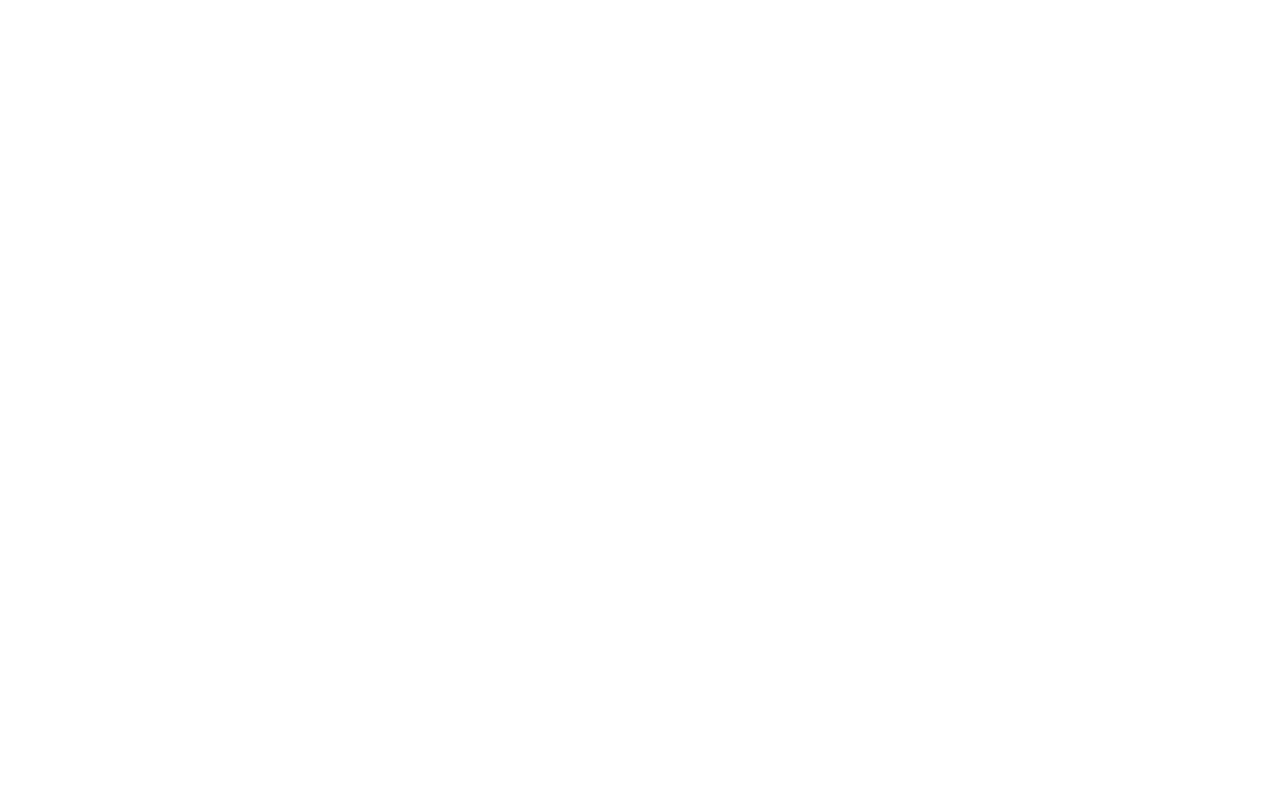
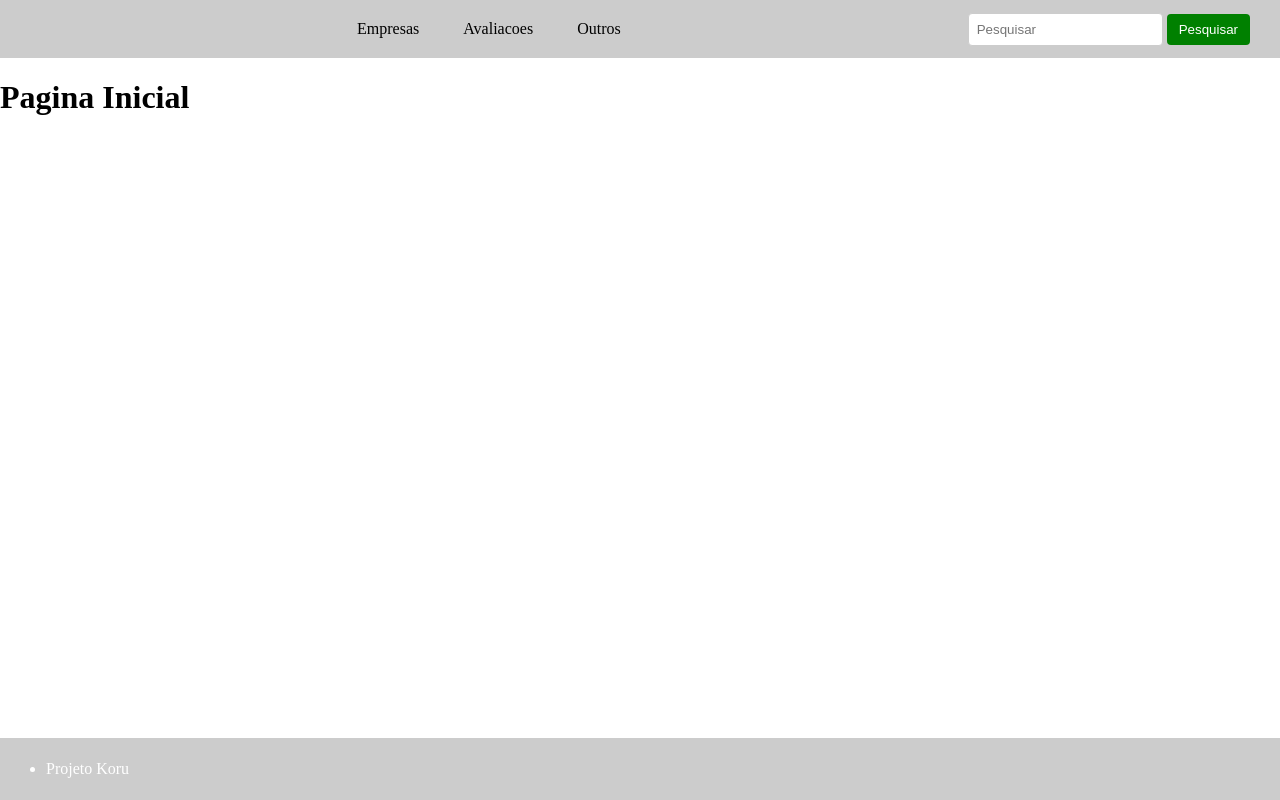
Before and after one commit to rodrigocps/Koru-gd, a Flask app: page / in a window 1280 px wide. Before the commit the page is empty. Run offline with Flask 3, Linux system fonts and the light colour scheme.

Commit message:
adicionar interface basica

```diff
--- a/app/__init__.py
+++ b/app/__init__.py
@@ -2,5 +2,4 @@
 
 app = Flask(__name__)
 
-
 from app import routes
--- /dev/null
+++ b/app/static/site.css
@@ -0,0 +1,64 @@
+body {
+    margin: 0;
+    display: flex;
+    flex-direction: column;
+    min-height: 100vh;
+}
+
+header {
+    padding: 10px;
+    display: flex;
+    align-items: center;
+    background-color: #ccc;
+}
+
+nav, .search-bar {
+    margin-left: auto;
+}
+
+header nav ul {
+    list-style-type: none;
+    padding: 0;
+    margin: 0;
+}
+
+header nav ul li {
+    display: inline;
+}
+
+header nav ul li a {
+    display: inline-block;
+    padding: 10px 20px;
+    color: black;
+    text-decoration: none;
+}
+
+.search-bar {
+    margin-left: auto;
+    margin-right: 20px;
+}
+
+.search-bar input[type="text"] {
+    padding: 8px;
+    border: 1px solid #ccc;
+    border-radius: 4px;
+}
+
+.search-bar button {
+    padding: 8px 12px;
+    background-color: green;
+    color: white;
+    border: none;
+    border-radius: 4px;
+    cursor: pointer;
+}
+
+main {
+    flex: 1;
+}
+
+footer {
+    background-color: #ccc;
+    color: white;
+    padding: 6px;
+}
--- a/app/templates/base.html
+++ b/app/templates/base.html
@@ -4,9 +4,38 @@
     <meta charset="UTF-8">
     <meta name="viewport" content="width=device-width, initial-scale=1.0">
     <title>{% block title %}Title{% endblock %}</title>
+    <link rel="stylesheet" type="text/css" href="{{ url_for('static', filename='site.css') }}">
 </head>
 <body>
+    <header>
+        <div class="logo">
+
+        </div>
+        <nav class="">
+            <ul>
+                <li><a href="{{ url_for('empresas')}}">Empresas</a></li>
+                <li><a href="">Avaliacoes</a></li>
+                <li><a href="">Outros</a></li>
+            </ul>
+        </nav>
+        <div class="search-bar">
+            <input type="text" placeholder="Pesquisar">
+            <button type="submit">Pesquisar</button>
+        </div>
+    </header>
+    <main>
+
     {% block content %}
+
     {% endblock %}
+
+    </main>
+    <footer>
+        <nav class="">
+            <ul>
+                <li>Projeto Koru</li>
+            </ul>
+        </nav>
+    </footer>
 </body>
 </html>
--- a/app/templates/index.html
+++ b/app/templates/index.html
@@ -1,6 +1,7 @@
 {% extends "base.html" %}
 
 {% block title %}Inicio{% endblock %}
+
 {% block content %}
-
+<h1>Pagina Inicial</h1>
 {% endblock %}
```
